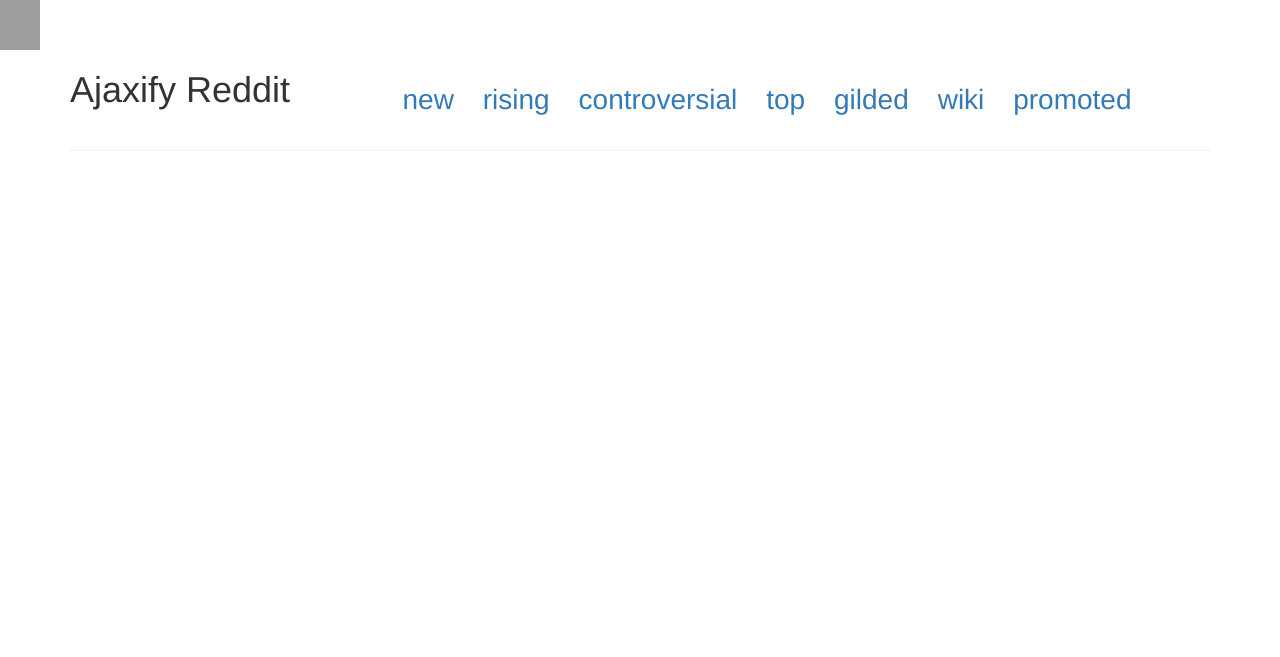
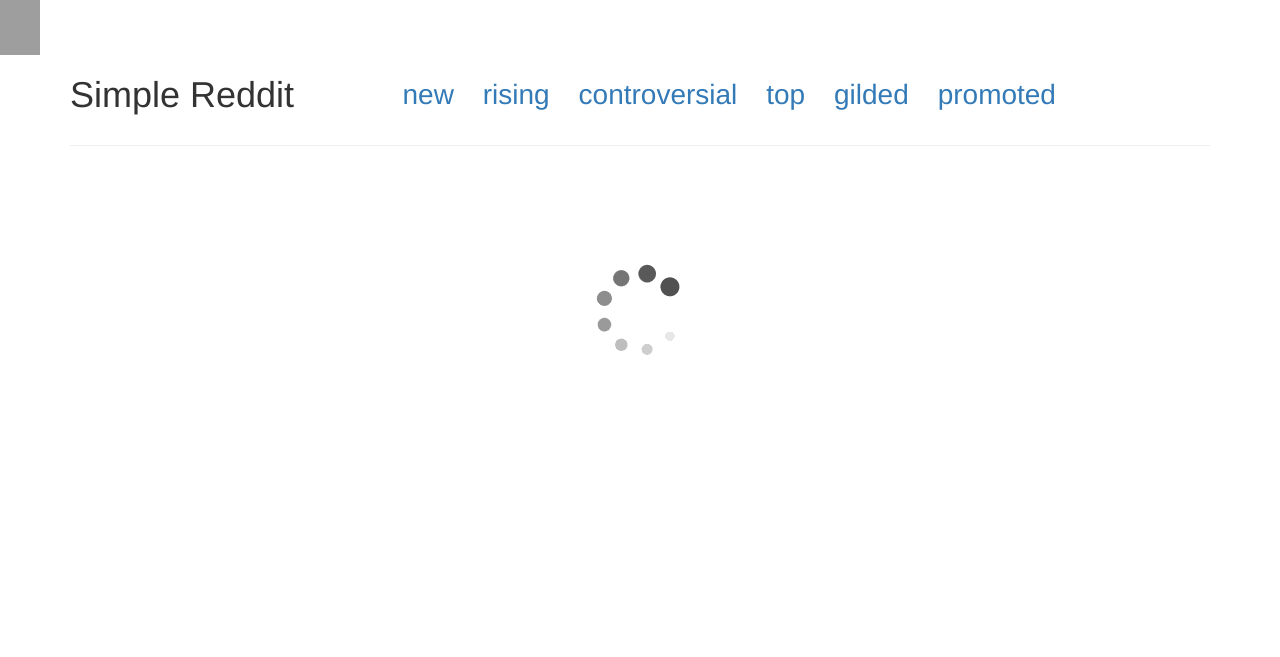
Before and after one commit to vinh512/Ajax-Reddit, a PHP site: page / in a window 1280 px wide. Shown: the top 657 px of the page. Run offline with PHP 8.4, Linux system fonts and the light colour scheme; some libraries are stand-ins or nearby versions; grey boxes are pictures that could not be loaded.

Commit message:
added link functionality to thumbnails & header line

```diff
--- a/css/main.css
+++ b/css/main.css
@@ -2,12 +2,17 @@ nav ul li {
   display: inline-block;
   list-style-type: none;
   margin-right: 25px;
-  margin-top: 30px;
+  margin-top: 20px;
   font-size: 2em;
 }
 
 li {
   list-style-type: none;
+}
+
+.smallPic {
+  width: 40px;
+  height: 55px;
 }
 
 .contentItem {
@@ -23,3 +28,7 @@ li {
   max-height: 125px;
   /*display: cover;*/
 }
+
+.center {
+  text-align: center;
+}
--- a/index.html
+++ b/index.html
@@ -2,17 +2,20 @@
 <html>
   <head>
     <meta charset="utf-8">
-    <title>Ajaxify Reddit</title>
+    <title>Simple Reddit</title>
     <link rel="stylesheet" href="https://maxcdn.bootstrapcdn.com/bootstrap/3.3.7/css/bootstrap.min.css" media="screen" title="no title">
     <link rel="stylesheet" href="css/main.css" media="screen" title="no title">
   </head>
   <body>
-<img src='./images/RedditSnoo.png' height="50" width="40"/>
+    <a href="https://reddit.com">
+      <img class="smallPic" src='./images/RedditSnoo.png' />
+    </a>
       <div class="container">
         <div class="row">
           <div class="col-md-3">
-        <h1>Ajaxify Reddit</h1>
+            <h1>Simple Reddit</h1>
           </div>
+          <!-- Navigational Links -->
           <nav class="col-md-9">
             <ul id='nav'>
               <li><a href="#">new</a></li>
@@ -20,19 +23,19 @@
               <li><a href="#">controversial</a></li>
               <li><a href="#">top</a></li>
               <li><a href="#">gilded</a></li>
-          <li><a href="#">wiki</a></li>
               <li><a href="#">promoted</a></li>
             </ul>
           </nav>
         </div>
-    <hr>
-
+        <hr/>
+        <!-- Content body -->
         <div id="main">
+          <div class="center" id="load"></div>
           <ul id="main-content">
+            <!-- Content will be populated here -->
           <ul>
         </div>
       </div>
-
     <script src="http://code.jquery.com/jquery-3.1.1.min.js" integrity="sha256-hVVnYaiADRTO2PzUGmuLJr8BLUSjGIZsDYGmIJLv2b8=" crossorigin="anonymous"></script>
     <script src="js/app.js" charset="utf-8"></script>
   </body>
--- a/js/app.js
+++ b/js/app.js
@@ -1,30 +1,29 @@
-/* - So we want the reddit page to load up new upon opening the page
-     - if user wants to select which topic to load, we allow them
-       - and call ajax request with particular topic
-       - iterate & update html with new data */
-
-$(document).ready(function(){
+$(document).ready(function() {
   var topic = "top";
   ajaxRequest(topic);
 
   $('#nav li a').on('click', function() {
     topic = ($(this).text() === 'promoted') ? 'ads' : $(this).text(); //special case for 'promoted' selection
-    $('#main-content').empty(); //clears the page
-    ajaxRequest(topic); //call function to make AJAX request
+    $('#main-content').empty();
+    ajaxRequest(topic);
   });
 
-  //Makes AJAX request & calls populate function upon success
+  // Makes AJAX request & calls populate function upon success
   function ajaxRequest(topic) {
     var request = $.ajax({
       url: 'https://www.reddit.com/' + topic + '/.json',
       method: 'GET',
-      beforeSend: function(){   /*loading gif*/ }
+      beforeSend: function() {
+        $('#load').show().html("<img src='images/Loading.gif' />");
+      }
     });
     request.done(function(response){
-      populateContent(response); //populate content
+      $('#load').hide();
+      populateContent(response); //populate page with content
     });
   }
 
+  // Sets up the structure of a posting and populates the page with content
   function populateContent(response) {
     var results = response.data.children;
     var brokenImage, thumbNail;
@@ -51,16 +50,25 @@ $(document).ready(function(){
       // Forms the html statement that gets added into the DOM
       var elements = ['<li class=\"contentItem\">',
                         '<div class="row">',
+                          // Displays the score
                           '<div class="col-md-1">',
-                            '<h4>' + results[i].data.score + '</h4>',
+                            '<p class="center">' + "Score:" + '<p>',
+                            '<h4 class="center">' + results[i].data.score + '</h4>',
                           '</div>',
+                          // Displays the correct thumbnail
                           '<div class="col-md-3">',
-                            '<img class=\"thumbnails\" src=\"' + (brokenImage ? 'images/RedditSnoo.png' : thumbNail) + '\"/>',
+                            '<a href=' + results[i].data.url + '>',
+                              '<img class=\"thumbnails\" src=\"' + (brokenImage ? 'images/RedditSnoo.png' : thumbNail) + '\"/>',
+                            '</a>',
                           '</div>',
+                          // Displays the link title
                           '<div class="col-md-8">',
-                            '<h4 class=\"contentTitle\">' + title + '<h4/>',
+                            '<a href=' + "https://www.reddit.com" + results[i].data.permalink + '\"' + '>',
+                              '<h4 class=\"contentTitle\">' + title + '<h4/>',
+                            '</a>',
                           '</div>',
                         '</div>',
+                        '<hr/>',
                       '</li>'
                     ].join('');
       $('#main-content').append(elements);
```
Also changed, not shown: images/Loading.gif (added). Lines whose indentation alone changed are shown as unchanged.
